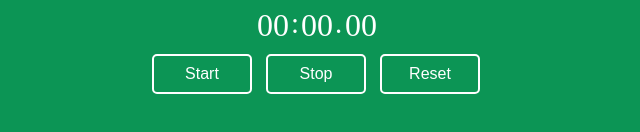
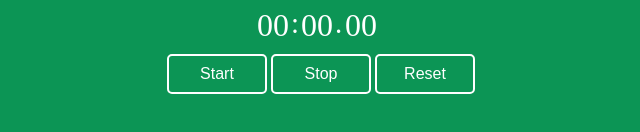
Before and after one commit to rhjoy-git/Vanilla-JS-StopWatch, a plain HTML site: page index.html in a window 1280 px wide. Shown: the part 386-518 px from the top of the page, without its empty margins (319-959 px from the left). Drawn offline with Linux system fonts and the light colour scheme.

Commit message:
put btn in a div

```diff
--- a/index.html
+++ b/index.html
@@ -1,5 +1,6 @@
 <!DOCTYPE html>
 <html lang="en">
+
 <head>
     <meta charset="UTF-8">
     <meta http-equiv="X-UA-Compatible" content="IE=edge">
@@ -7,17 +8,22 @@
     <link rel="stylesheet" href="style.css">
     <title>Vanila StopWatch</title>
 </head>
+
 <body>
     <div class="container">
         <img class="updown-anima" src="img/Waiting_Isometric.svg" alt="logo">
 
         <h2>Vanilla JavaScript StopWatch</h2>
 
-        <p class="timeP"><span id="min">00</span> <span id="divider">:</span> <span id="sec">00</span> <span id="divider">.</span> <span id="tens">00</span></p>
-        <button class="btn" id="btn-start">Start</button>
-        <button class="btn" id="btn-stop">Stop</button>
-        <button class="btn" id="btn-reset">Reset</button>
+        <p class="timeP"><span id="min">00</span> <span id="divider">:</span> <span id="sec">00</span> <span
+                id="divider">.</span> <span id="tens">00</span></p>
+        <div class="all-button">
+            <button class="btn" id="btn-start">Start</button>
+            <button class="btn" id="btn-stop">Stop</button>
+            <button class="btn" id="btn-reset">Reset</button>
+        </div>
     </div>
     <script src="style.js"></script>
 </body>
+
 </html>
--- a/style.css
+++ b/style.css
@@ -30,7 +30,6 @@ h1,h2,h3{
     color: white;
     border: 2px solid white;
     border-radius: 5px;
-    margin-right: 10px;
     outline: none;
     font-size: 1em;
 }
@@ -58,7 +57,7 @@ p{position: relative;}
     transition: 1s ease;
     max-width: 100%;
 }
-
+/* Animation */
 @keyframes infiniteupdown {
     0% {
         transform: translateY(0px);
@@ -70,3 +69,8 @@ p{position: relative;}
         transform: translateY(0px);
     }
 }
+
+/* Responsive */
+@media only screen and (max-width: 360px){
+
+}
```
